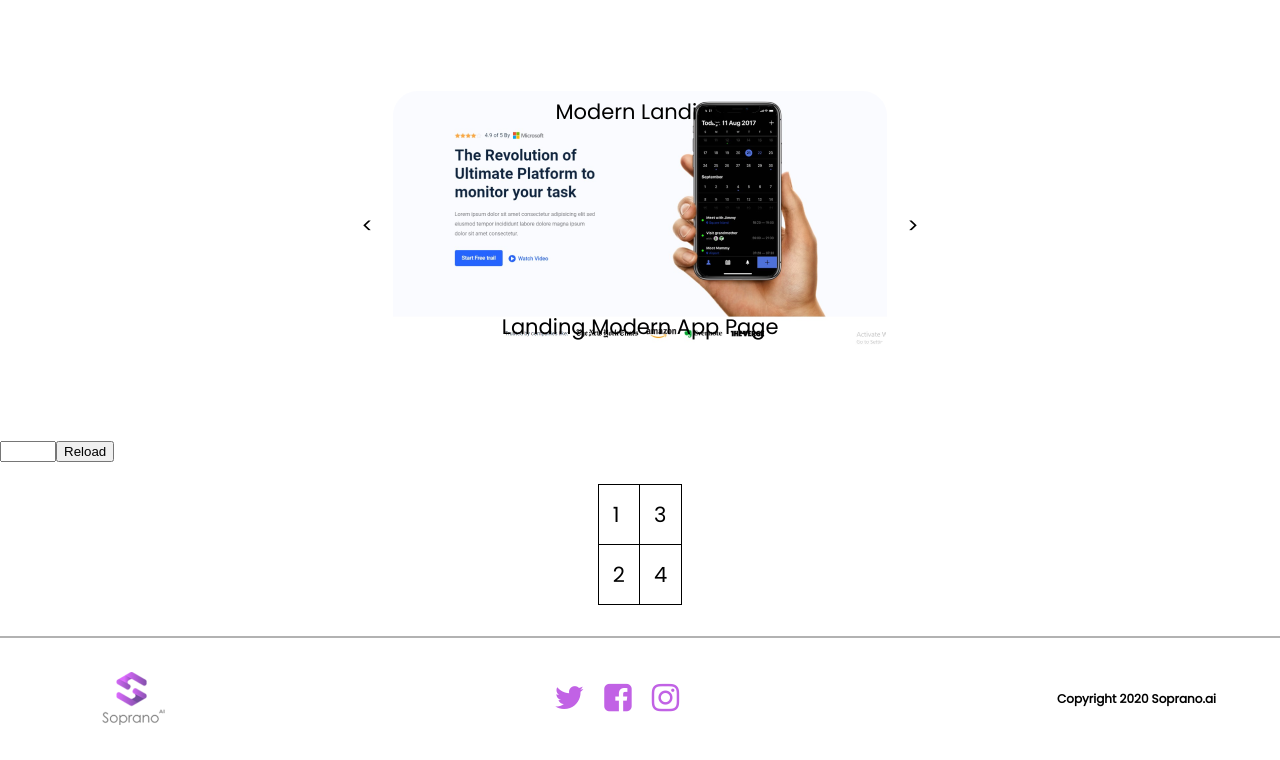
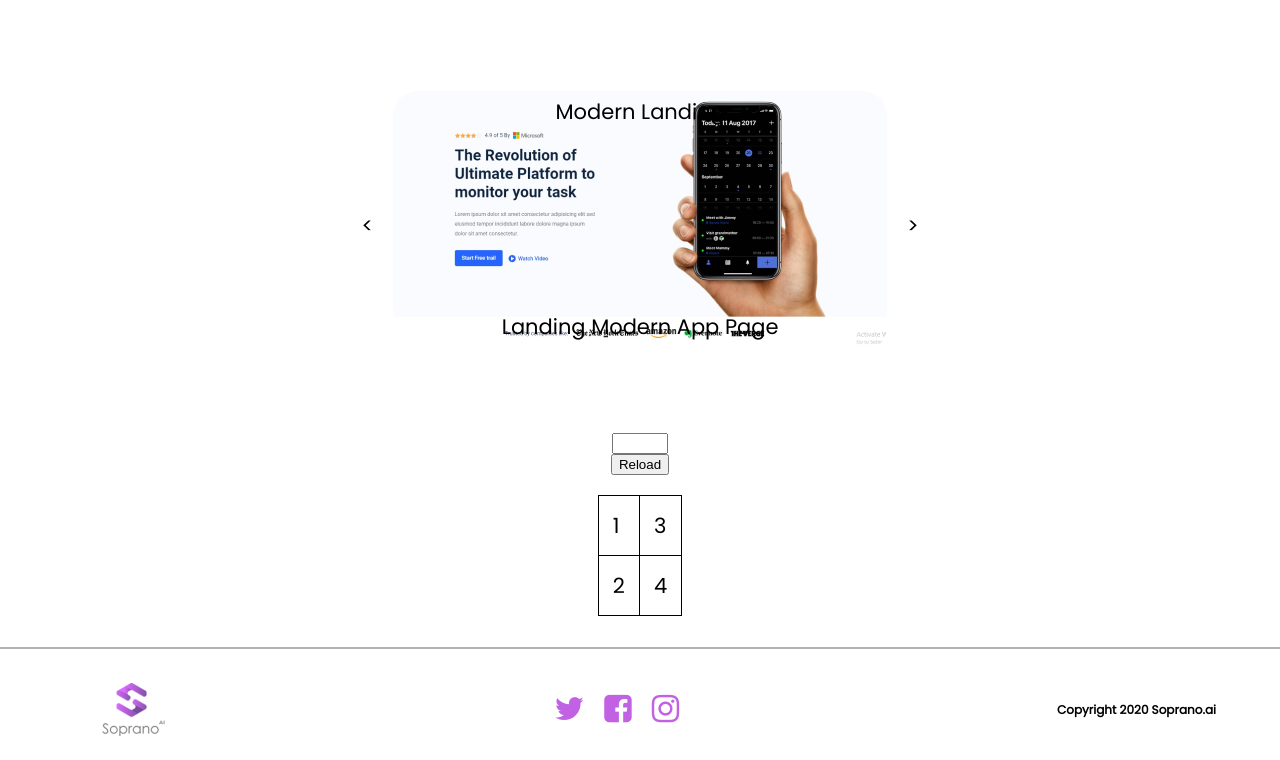
Before and after one commit to dpublic1234/soprano-app, a React (Create React App) app: page /aboutme in a window 1280 px wide. Shown: the part 689-1449 px from the top of the page. Built offline with nearby package versions, Linux system fonts and the light colour scheme.

Commit message:
Update App.css

```diff
--- a/src/App.css
+++ b/src/App.css
@@ -330,6 +330,20 @@ hr {
   padding: 20px;
 }
 
+#table-size {
+  display: flex;
+  justify-content: center;
+  align-self: center;
+  margin:auto;
+}
+
+#table-reload {
+  display: flex;
+  justify-content: center;
+  align-self: center;
+  margin: auto;
+}
+
 @media (max-width: 1000px) {
   #newsletter {
     padding: 10px 20px;
```
